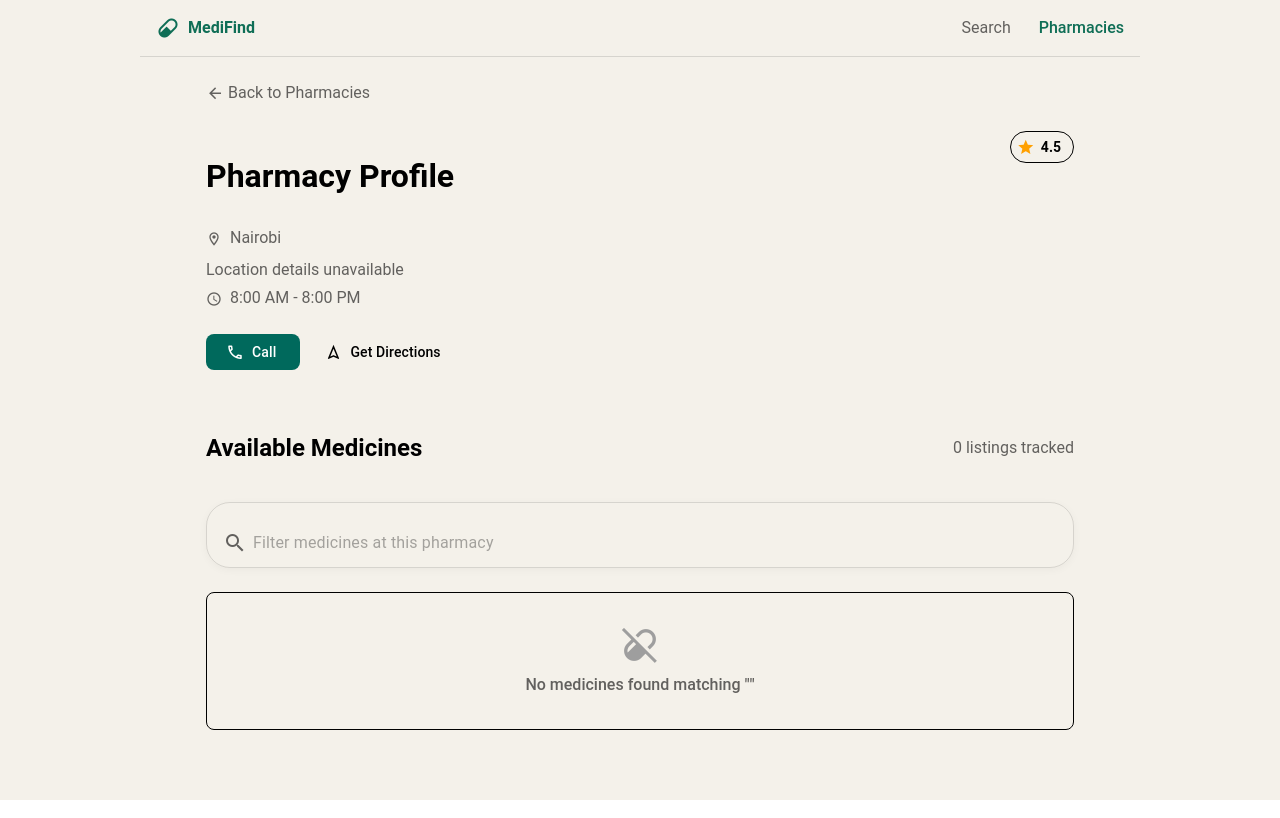
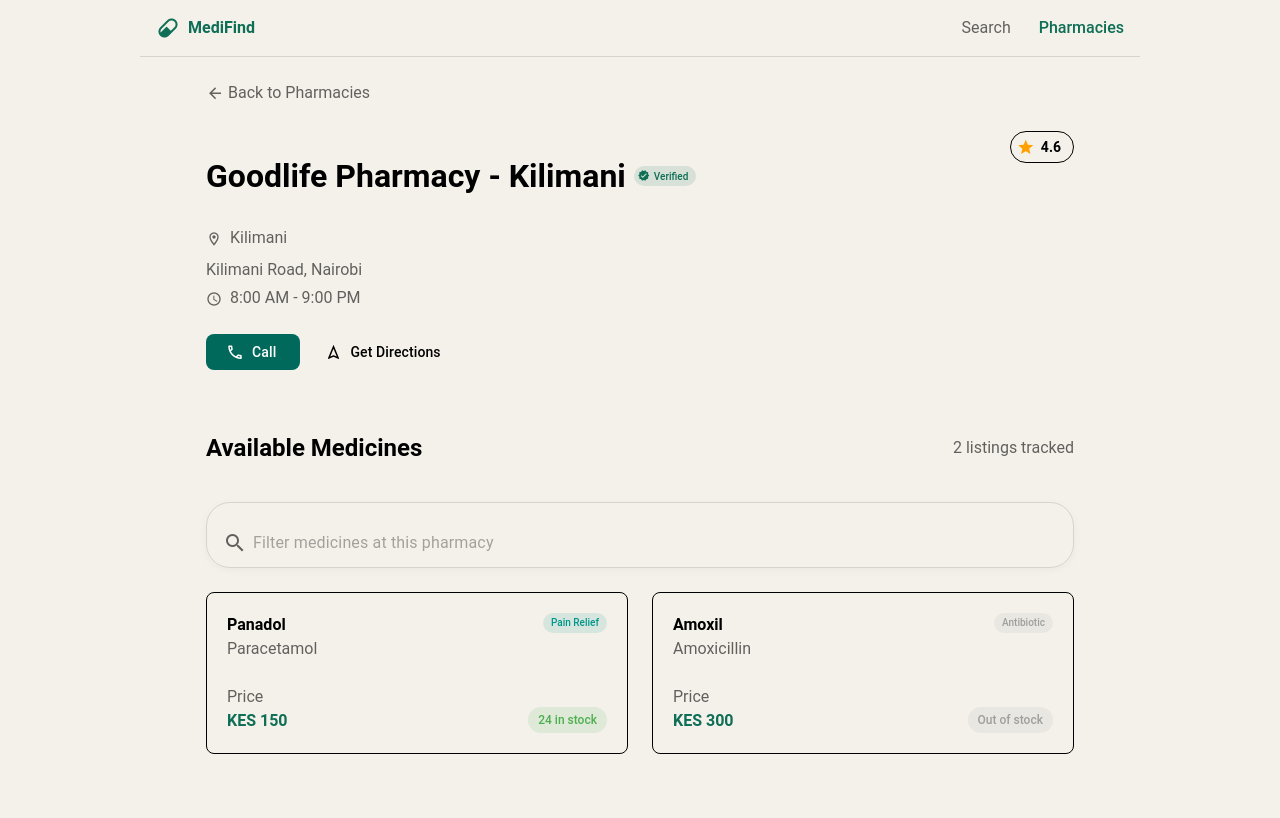
Before and after one commit to Mark-N-M/medifind-frontend, a Vue app: page /pharmacy/1 in a window 1280 px wide. Built offline with nearby package versions, Linux system fonts and the light colour scheme.

Commit message:
pharmacyprofile additions

```diff
--- a/src/components/PharmacyProfile.vue
+++ b/src/components/PharmacyProfile.vue
@@ -16,9 +16,11 @@ const medicineSearch = ref('')
 const pharmacyId = computed(() => route.params.id)
 
 // Fetch matching pharmacy or fallback gracefully
+// NOTE: route.params.id is always a string, but store IDs are numbers,
+// so we wrap p.id in String() to compare like-for-like
 const pharmacy = computed(() => {
   const list = Object.values(pharmaciesStore.pharmacies || {})
-  return list.find(p => p.id === pharmacyId.value) || {
+  return list.find(p => String(p.id) === pharmacyId.value) || {
     id: pharmacyId.value,
     name: 'Pharmacy Profile',
     area: 'Nairobi',
@@ -55,9 +57,10 @@ function getCategoryColor(category) {
 }
 
 // Get stock items for current pharmacy
+// NOTE: same string/number fix applied here for s.pharmacy_id comparison
 const pharmacyStock = computed(() => {
   const stockList = Object.values(stockStore.stock || {}).filter(
-    s => s.pharmacy_id === pharmacyId.value
+    s => String(s.pharmacy_id) === pharmacyId.value
   )
   const medicines = Object.values(medicinesStore.medicines || {})
 
```
